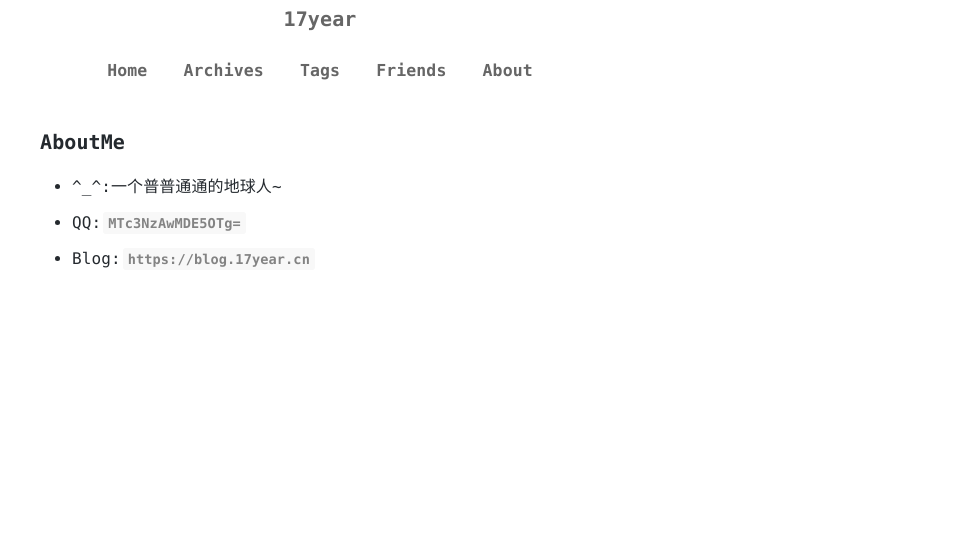
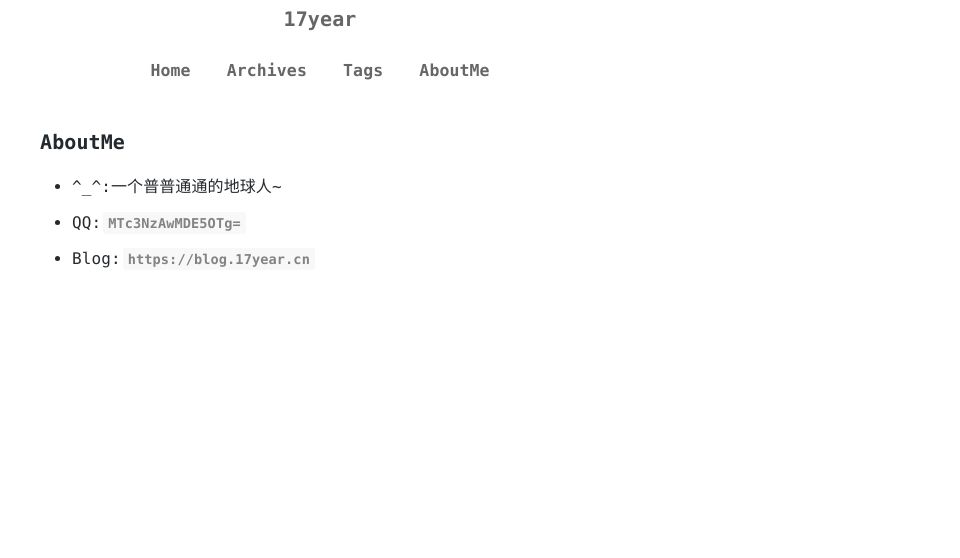
Before and after one commit to 17year/17year.github.io, a plain HTML site: page about/index.html in a window 1280 px wide. Shown: the part 155-713 px from the top of the page, without its empty margins (320-1280 px from the left). Drawn offline with nearby package versions, Linux system fonts and the light colour scheme.

Commit message:
Site updated: 2021-12-23 13:42:07

```diff
--- a/about/index.html
+++ b/about/index.html
@@ -4,7 +4,7 @@
   <head>
   <meta charset="utf-8">
   <meta name="viewport" content="width=device-width, initial-scale=1" />
-  <meta name="keywords" content="" />
+  <meta name="keywords" content="17year" />
   <meta name="author" content="17year" />
   <meta name="description" content="" />
 
@@ -87,12 +87,8 @@
           <a href="/tags/">Tags</a>
         </li>
 
-        <li class="nav-item" data-path="/friends/">
-          <a href="/friends/">Friends</a>
-        </li>
-
         <li class="nav-item" data-path="/about/">
-          <a href="/about/">About</a>
+          <a href="/about/">AboutMe</a>
         </li>
 
     </ul>
```
Also changed, not shown: 2021/12/20/内网备忘录/index.html (+3 -7 lines), archives/2021/12/index.html (+2 -6 lines), archives/2021/index.html (+2 -6 lines), archives/index.html (+2 -6 lines), categories/index.html (+2 -6 lines), friends/index.html (+2 -6 lines), index.html (+2 -6 lines), tags/index.html (+2 -6 lines), tags/内网渗透/index.html (+2 -6 lines).
